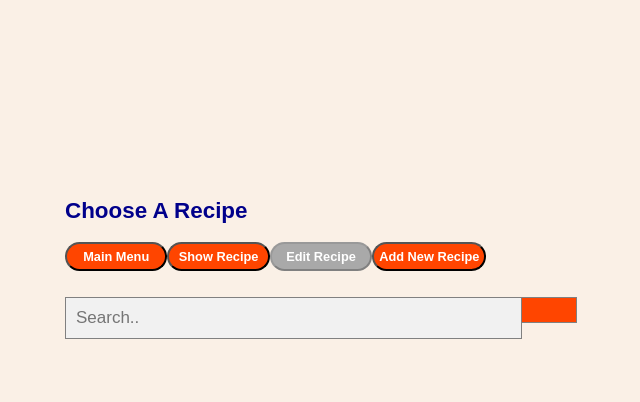
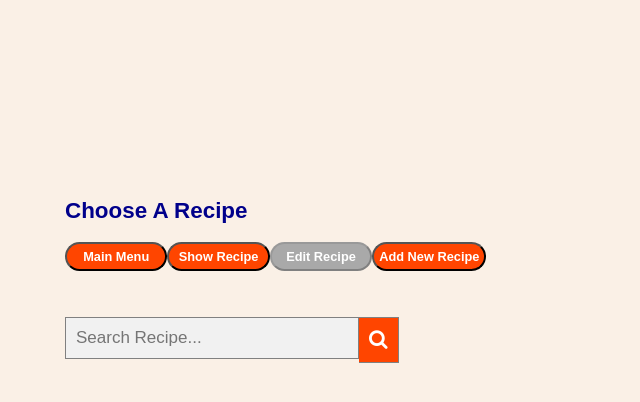
Before and after one commit to sgemeny/kdc, a PHP site: page /includes/recipes.php in a window 1280 px wide. Shown: the top 402 px of the page, without its empty margins (31-671 px from the left). Run offline with PHP 8.4, Linux system fonts and the light colour scheme; the visitor is signed in with stand-in values (Sample User, id 1); data that the repository does not hold is empty; some libraries are stand-ins or nearby versions.

Commit message:
Finishing up edits for select drop down replacement. Replaced with lists. Changed css to make prettier.

```diff
--- a/master/css/datepicker.css
+++ b/master/css/datepicker.css
@@ -6,12 +6,10 @@ background: #fff -webkit-linear-gradient(top, #fcfcfc 0%, #fff 100%); /* Chrome1
 background: #fff -o-linear-gradient(top, #fcfcfc 0%, #fff 100%); /* Opera11.10+ */
 background: #fff -ms-linear-gradient(top, #fcfcfc 0%, #fff 100%); /* IE10+ */
 background: #fff linear-gradient(top, #fcfcfc 0%, #fff 100%); /* W3C */
-/*******************
-// causes a white box, with border underneath nutrient table
+
 font-size:11px;
 padding:10px;
 border:1px solid #ccc;
-/*******************/
 }
 
 .ui-datepicker table {
--- a/master/css/foodStyle.css
+++ b/master/css/foodStyle.css
@@ -1,7 +1,34 @@
+ /*************************************
+ * For Recipe & Item Chooser Dropdowns
+ * ***********************************/
+
+  .wrapper
+  {
+    margin-top: 20px;
+/*    width:45%; */
+    margin-left:0;
+    background: pink;
+  }
+
+  #recipeWrapper
+  {
+    width:50%;
+  }
+
+  #foodWrapper
+  {
+    margin-left:50%;
+  }
+
+  #chooserHolder
+  {
+    background-color: aqua;
+  }
+
   .bigInput
   {
     float: left;
-    width:40%;
+    width:50%;
     padding: 10px;
     font-size: 17px;
     border: 1px solid grey;
@@ -12,21 +39,20 @@
   .searchButton
   {
     float: left;
-    width: 5%;
-    padding: 12px;
+    padding: 10px;
     background: OrangeRed;
     color: white;
     font-size: 20px;
     border: 1px solid grey;
     border-left: none;
     cursor: pointer;
+    height: 46px;
   }
 
   .selectButton
   {
     margin-left: 10px;
     float: left;
-//    width: 5%;
     padding: 8px;
     background: OrangeRed;
     color: white;
@@ -34,82 +60,14 @@
     border: 1px solid grey;
     border-left: none;
     cursor: pointer;
+    -moz-border-radius: 25px;
+    -webkit-border-radius: 25px;
   }
 
-  .selectButton:hover
+  .searchButton:hover, .selectButton:hover
   {
     background: Orange;
   }
-
-/********
-  #foodInput
-  {
-    float: left;
-    width:40%;
-    padding: 10px;
-    font-size: 17px;
-    border: 1px solid grey;
-    float: left;
-    background: #f1f1f1;
-  }
-
-  #btnSearch
-  {
-    float: left;
-    width: 5%;
-    padding: 12px;
-    background: OrangeRed;
-    color: white;
-    font-size: 20px;
-    border: 1px solid grey;
-    border-left: none;
-    cursor: pointer;
-  }
-
-  #btnSelectItem
-  {
-    margin-left: 10px;
-    float: left;
-//    width: 5%;
-    padding: 8px;
-    background: OrangeRed;
-    color: white;
-    font-size: 20px;
-    border: 1px solid grey;
-    border-left: none;
-    cursor: pointer;
-  }
-
-  #btnSelectRecipe
-  {
-    margin-left: 10px;
-    float: left;
-//    width: 5%;
-    padding: 8px;
-    background: OrangeRed;
-    color: white;
-    font-size: 20px;
-    border: 1px solid grey;
-    border-left: none;
-    cursor: pointer;
-  }
-
-
-  #btnSearch:hover
-  {
-    background: Orange;
-  }
-
-  #btnSelectItem:hover
-  {
-    background: Orange;
-  }
-
-  #btnSelectRecipe:hover
-  {
-    background: Orange;
-  }
-/********/
 
   .chooser
   {
@@ -126,3 +84,26 @@
   {
     cursor: pointer
   }
+
+ /*************************************
+ * Date Stuff
+ * ***********************************/
+  #dateHolder
+  {
+    margin-top: 8px;
+/***
+ centering just looked a little off
+    margin-left: auto;
+    margin-right: auto;
+/***/
+    margin-left:400px;
+    width:200px;
+  }
+
+  .myIconButton
+  {
+    background-color: OrangeRed;
+    font-weight: bold;
+    font-size: 25px;
+    color: White;
+  }
--- a/master/css/styleSheet.css
+++ b/master/css/styleSheet.css
@@ -6,7 +6,6 @@
     font-family: Arial, Helvetica, sans-serif;
     width: 85%;
     margin: 0 auto;
-//    background-color: coral;
   }
 
   #banner #kdc-logo
@@ -81,7 +80,6 @@
   .btnBar
   {
     display: inline-block;
-//    background-color: yellow;
   }
 
   .myButton
@@ -89,7 +87,6 @@
     background-color: OrangeRed;
     display: inline-block;
     font-weight: bold;
-//    font-size: 1em;
     font-size: .8em;
     color: White;
     -moz-border-radius: 25px;
@@ -115,8 +112,6 @@
     overflow: hidden;
     border-collapse: separate;
     border-spacing: .5em .25em;
-//    table-layout: fixed;
-//    width: 100%;
     white-space: nowrap;
   }
 
@@ -132,7 +127,6 @@
   {
     color: MidnightBlue;
     font-weight: bold;
-//    font-size: 1.25em;  /* 1em=16px */
     text-align: right;
   }
 
@@ -159,14 +153,6 @@
     margin-bottom: 1em;
   }
 
-/*******************
-  select
-  {
-    height: 1.4em;
-    font-size: 1.1em;
-  }
-*******************/
-
  /************************************
  * for chooseRecipe.php
  * ***********************************/
@@ -191,7 +177,6 @@
 
   table#showRecipe
   {
-/*    margin-top: -1.0em;  */
     margin:auto;
   }
 
@@ -254,7 +239,6 @@
       width: 55%;
       height: 100px;
       padding: 4px;
-//      background-color: Beige;
       text-align: left;
       border-style: solid;
       border-color: green;   /* #008000; */
@@ -336,12 +320,6 @@
     width: 3.125em;
   }
 
-/*
-  .seq
-  {
-    width: 3.125em;
-  }
-*/
 /********************/
   #editCaption
   {
@@ -367,8 +345,6 @@
     {
       margin:auto;
       width:65%;
-//      display: inline-block;
-//      margin-left: 4em;
       color:DarkBlue;
     }
 
@@ -388,7 +364,6 @@
 
   #chooserHolder
   {
-//    width: 45em;
     width: 50%
     border: 1px solid green;
     margin: auto;
@@ -420,21 +395,10 @@
     padding: 10px;
   }
 
-  #trackContainer
-  {
-    width: 80%;
-    background: yellow;
-    margin-top: -1em;
-    margin-left: 10%;
-    padding: 10px;
-    float: left;
-  }
 
   #nutrientContainer
   {
-//    background: chartreuse;
     margin-top: 2%; /*.5em; */
-//    margin-left: 15%
   }
 
   #log
@@ -451,7 +415,6 @@
   .itemName
   {
     width: 12em;
-//    background-color: pink;
     white-space:nowrap;
     text-overflow: ellipsis;
   }
@@ -476,7 +439,6 @@
     margin-top: -.1%;
     margin: auto;
     margin-left: 69%;
-//    background: pink;
     border: 1px solid green;
     width: 20em;
   }
@@ -496,7 +458,6 @@
   .selButton
   {
     background-color: #FF6606;
-//    display: inline-block;
     display: none;
     font-weight: bold;
     font-size: 1em;
@@ -540,23 +501,7 @@
     width: 100%
   }
 
-/*************************************
- * Couldn't make this work!  Why???
- *
-  td.itemName;
-  {
-    background-color: yellow;
-     white-space:nowrap;
-  }
-
-  th.itemName;
-  {
-    background-color: yellow;
-     white-space:nowrap;
-  }
-/*************************************/
-
-  /********************** End Track Food *********/
+/********************** End Track Food *********/
 
 /********** Test Stuff *****************/
    #myTable
@@ -572,11 +517,6 @@
 
   .myHead
   {
-/*
-    width: 75%;
-    margin-left:auto;
-    margin-right:auto;
-*/
     font-weight: bold;
     color: maroon;
   }
@@ -636,7 +576,6 @@
 
     #btnEnter
     {
-//      margin-left: 8em;
       margin-top: .4em;
     }
 
@@ -668,7 +607,6 @@
 /********** Daily Totals *************************/
   .dateType
   {
-//    background-color: pink;
     margin-left: .5em;
     font-size: 1.1em;
   }
@@ -676,7 +614,6 @@
     #tableHolder
     {
       width: 65%;
-//      background-color: green;
       margin-top: 2em;
       margin-left: auto;
     margin-right: auto;
@@ -684,7 +621,6 @@
 
   #dailys
   {
-//    background-color: pink;
     table-layout: fixed;
     text-align: right;
   }
--- a/master/includes/chooseRecipeItem.php
+++ b/master/includes/chooseRecipeItem.php
@@ -40,15 +40,15 @@ function selectRecipe($conn, $btnCap="")
   if ($sts)
   {
     // create drop down box
-    echo '<div id="wrapper">';
+    echo '<div class="wrapper" id="recipeWrapper">';
      echo '<div id="chooseRecipeHolder" class="item-list">';
-       echo '<input type="input" placeholder="Search.." id="recipeInput"
+       echo '<input type="input" placeholder="Search Recipe..." id="recipeInput"
                    class="bigInput"
                    onkeyup="myFilter(event)" autocomplete="off">';
 
-       echo '<button id="btnSearchRecipe" name="btnSearchRecipe" type="button"
-                    class="searchButton"
-                    <i class="fa fa-search"></i></button>';
+      echo '<button type="submit" id="btnSearchRecipe" class="searchButton">
+                   <i class="fa fa-search"></i> </button>';
+
        if ($btnCap != "")
        {
            echo '<input id="btnSelectRecipe" name="btnSelectRecipe"
```
Also changed, not shown: master/css/style.css (+1 -104 lines), master/includes/chooseFoodItem.php (+5 -5 lines), master/includes/track.php (+6 -6 lines).
